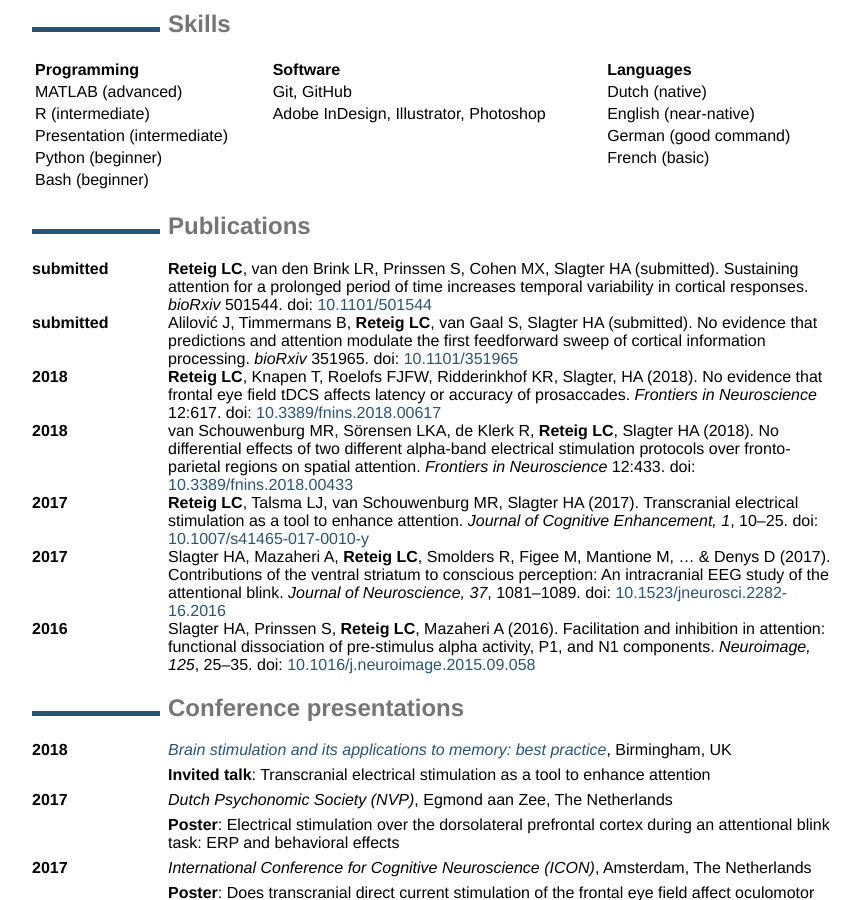
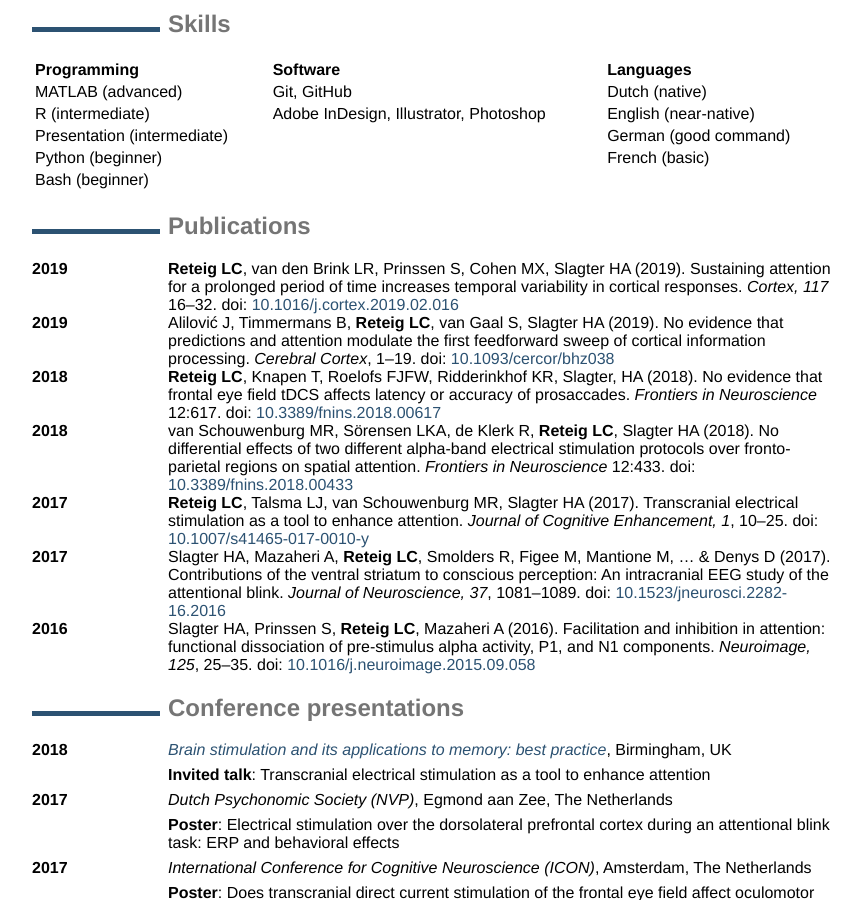
Before and after one commit to lcreteig/lcreteig.github.io, a Jekyll site: the page built from _pages/cv.md, in a window 1280 px wide and 900 px high, scrolled down 1590 px. Shown: the whole window, without its empty margins (208-1069 px from the left). Built offline with Jekyll 4.4.1, drawn with Linux system fonts in a browser that asks for light colours.

```diff
--- a/_layouts/cv.html
+++ b/_layouts/cv.html
@@ -229,11 +229,11 @@
 </table>
 <h2 id="publications">Publications</h2>
 <dl>
-<dt>submitted</dt>
-<dd><strong>Reteig LC</strong>, van den Brink LR, Prinssen S, Cohen MX, Slagter HA (submitted). Sustaining attention for a prolonged period of time increases temporal variability in cortical responses. <em>bioRxiv</em> 501544. doi: <a href="https://doi.org/10.1101/501544" target="_blank">10.1101/501544</a>
+<dt>2019</dt>
+<dd><strong>Reteig LC</strong>, van den Brink LR, Prinssen S, Cohen MX, Slagter HA (2019). Sustaining attention for a prolonged period of time increases temporal variability in cortical responses. <em>Cortex, 117</em> 16–32. doi: <a href="https://doi.org/10.1016/j.cortex.2019.02.016" target="_blank">10.1016/j.cortex.2019.02.016</a>
 </dd>
-<dt>submitted</dt>
-<dd>Alilović J, Timmermans B, <strong>Reteig LC</strong>, van Gaal S, Slagter HA (submitted). No evidence that predictions and attention modulate the first feedforward sweep of cortical information processing. <em>bioRxiv</em> 351965. doi: <a href="https://doi.org/10.1101/351965" target="_blank">10.1101/351965</a>
+<dt>2019</dt>
+<dd>Alilović J, Timmermans B, <strong>Reteig LC</strong>, van Gaal S, Slagter HA (2019). No evidence that predictions and attention modulate the first feedforward sweep of cortical information processing. <em>Cerebral Cortex</em>, 1–19. doi: <a href="https://doi.org/10.1093/cercor/bhz038" target="_blank">10.1093/cercor/bhz038</a>
 </dd>
 <dt>2018</dt>
 <dd><strong>Reteig LC</strong>, Knapen T, Roelofs FJFW, Ridderinkhof KR, Slagter, HA (2018). No evidence that frontal eye field tDCS affects latency or accuracy of prosaccades. <em>Frontiers in Neuroscience</em> 12:617. doi: <a href="https://doi.org/10.3389/fnins.2018.00617" target="_blank">10.3389/fnins.2018.00617</a>
```
Also changed, not shown: _pages/home.md (+2 -2 lines), _pages/publications-archive.md (+1 -1 lines).
